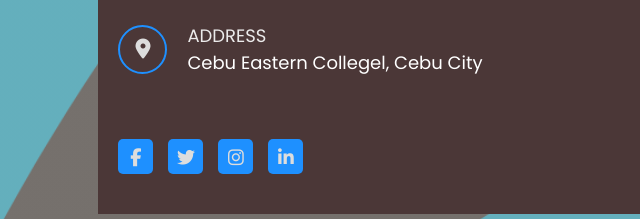
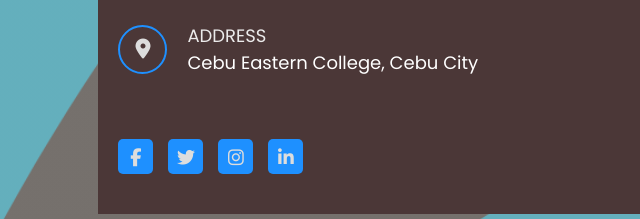
Before and after one commit to GILARDGWAPO/GILARD, a plain HTML site: page about.html in a window 1280 px wide. Shown: the part 743-962 px from the top of the page, 4-644 px from the left. Drawn offline with nearby package versions, Linux system fonts and the light colour scheme.

Commit message:
Update about.html

```diff
--- a/about.html
+++ b/about.html
@@ -83,7 +83,7 @@
                                 </div>
                                 <div class="details">
                                     <span>Address</span>
-                                    <span>Cebu Eastern Collegel, Cebu City</span>
+                                    <span>Cebu Eastern College, Cebu City</span>
                                 </div>
                             </div>
 
```
